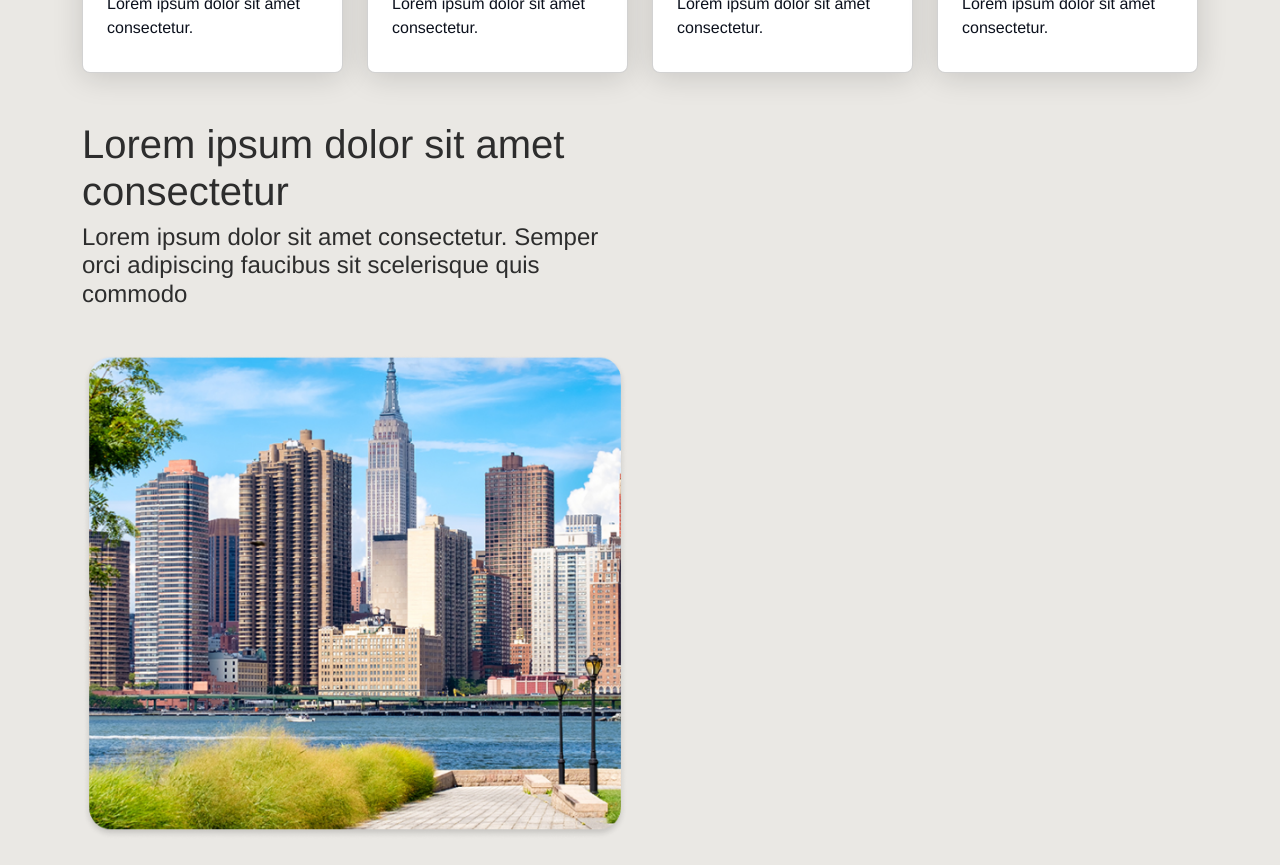
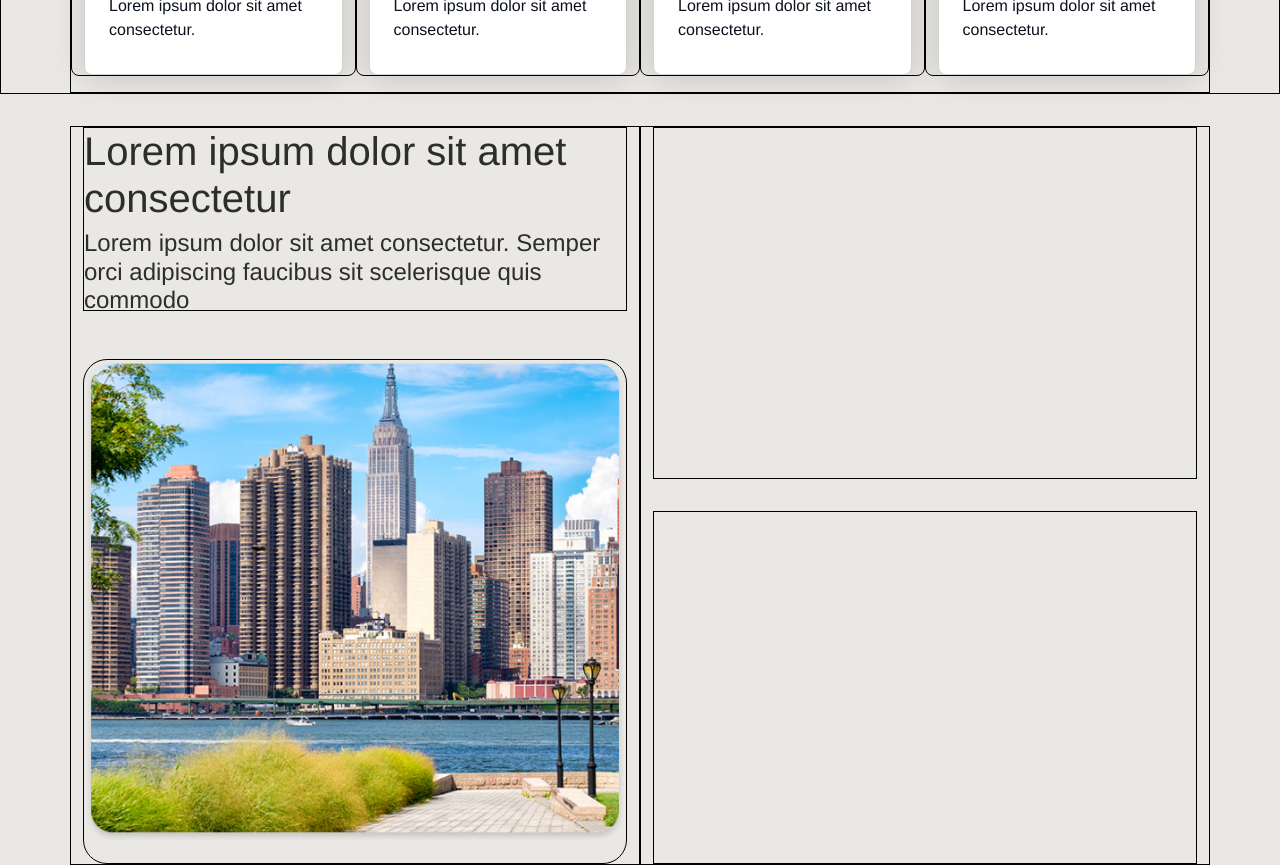
Before and after one commit to lshv04/Monks1, a React (Vite) app: page / in a window 1280 px wide. Shown: the part 1040-1905 px from the top of the page. Built offline with nearby package versions, Linux system fonts and the light colour scheme.

Commit message:
trabalhando segunda parte section3

```diff
--- a/src/components/Section3.jsx
+++ b/src/components/Section3.jsx
@@ -8,19 +8,24 @@ const Section3 = () => {
             <div className={`container bord${styles.innerContainer}`}>
                 <div className={`row ${styles.gridRow}`}>
                     <div className={`col-12 col-lg-6 bord ${styles.gridColumn}`}>
-                        <div className={ `bord ${styles.title}`}>
+                        <div className={`bord ${styles.title}`}>
                             <h2>Lorem ipsum dolor sit amet consectetur</h2>
                             <p>Lorem ipsum dolor sit amet consectetur. Semper orci adipiscing faucibus sit scelerisque quis commodo</p>
                         </div>
                         <div className={`bord ${styles.image}`}>
 
-                        <img src={image5} alt="Description of Image" className={styles.imageContent} />
+                            <img src={image5} alt="Description of Image" className={styles.imageContent} />
 
                         </div>
 
                     </div>
                     <div className={`col-12 col-md-6 bord ${styles.gridColumn}`}>
-                        {/* Conteúdo da Coluna 2 */}
+                        <div className={` bord ${styles.imageContent2}`}>
+
+                        </div>
+                        <div className={` bord ${styles.imageContent2}`}>
+
+                        </div>
                     </div>
                 </div>
             </div>
--- a/src/components/Section3.module.css
+++ b/src/components/Section3.module.css
@@ -3,10 +3,7 @@
     margin-top: 2rem;
     height: 44.81rem;
 }
-.gridRow{
 
-
-}
 .gridColumn{
     display: flex;
     flex-direction: column;
@@ -49,13 +46,19 @@
 
 }
 
+
 /* Estilo da imagem */
 .imageContent {
     max-width: 100%; /* Garante que a imagem não ultrapasse a largura */
     height: auto; /* Mantém a proporção */
     object-fit: cover;
+
+
 }
 
+.imageContent2{
+    height: 100%;
+}
 
 
 
--- a/src/index.css
+++ b/src/index.css
@@ -4,9 +4,10 @@ body{
   background-color: #EAE8E4;
 }
 
-/* .bord{
+.bord{
   border:1px solid black;
 }
-.bord1{
+
+/* .bord1{
   border:1px solid white;
 } */
```
